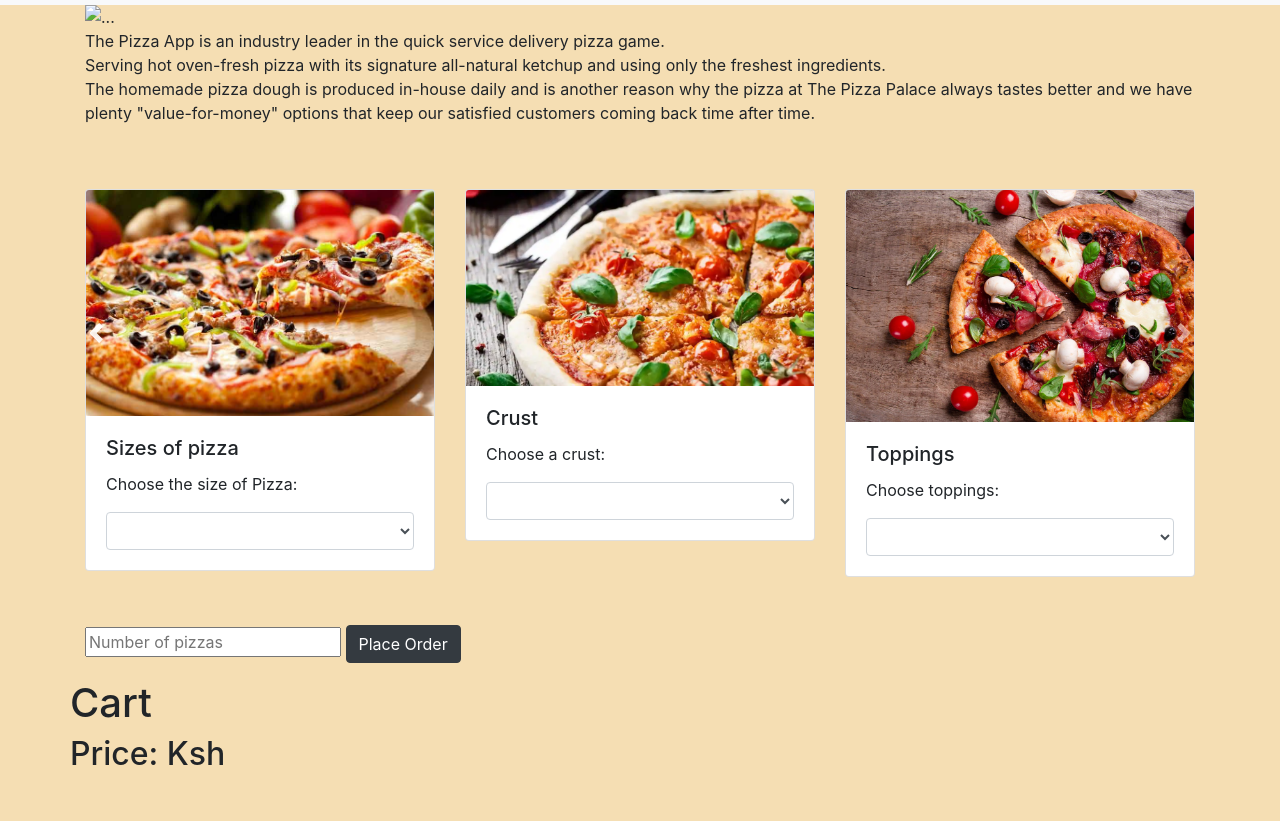
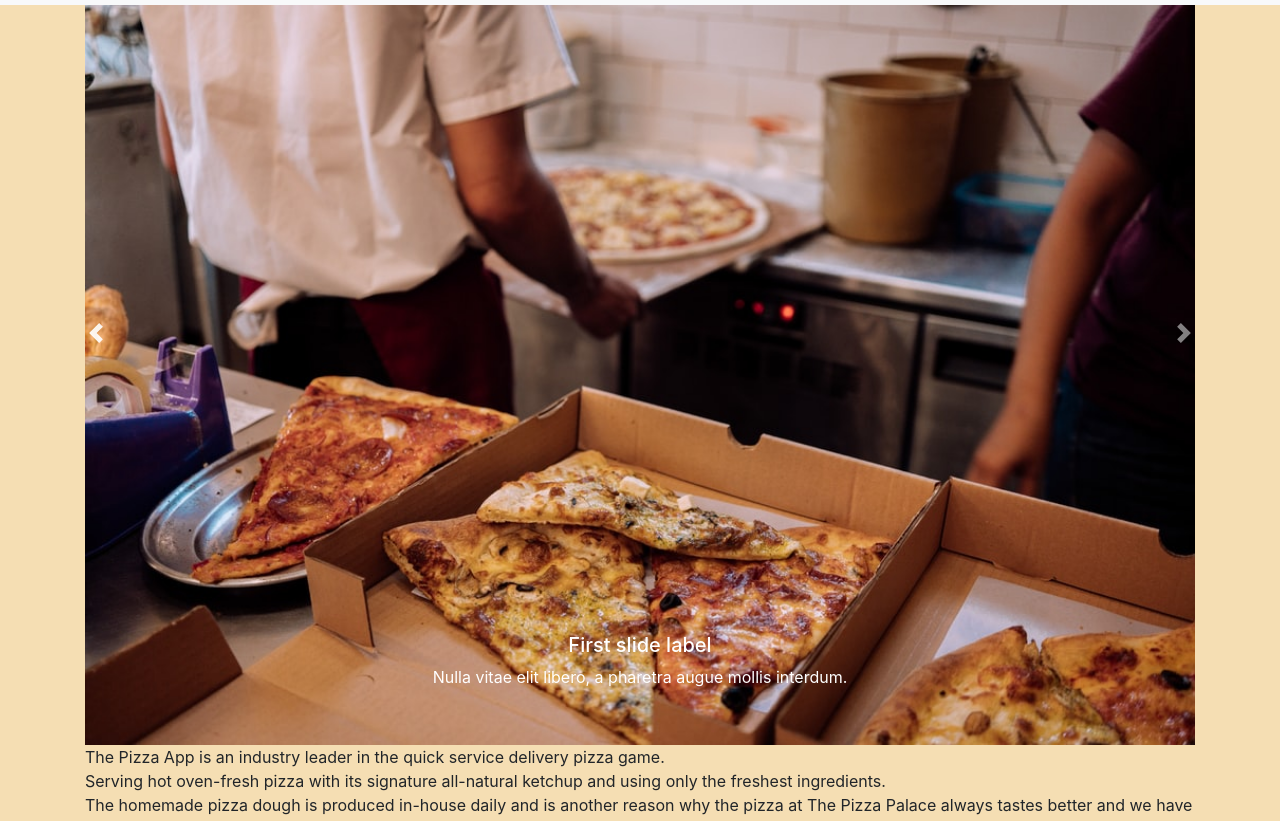
Before and after one commit to carol-wambui/Pizza-App, a plain HTML site: page index.html in a window 1280 px wide. Shown: the part 67-888 px from the top of the page. Drawn offline with nearby package versions, Linux system fonts and the light colour scheme; the site is published under a folder, as on GitHub Pages, so addresses that start at the root find nothing.

Commit message:
edit images

```diff
--- a/index.html
+++ b/index.html
@@ -33,7 +33,7 @@
       </div>
       <div class="carousel-inner">
         <div class="carousel-item active">
-          <img src="/images/background 2.jpeg" class="d-block w-100" alt="...">
+          <img src="./images/background 2.jpeg" class="d-block w-100" alt="...">
           <div class="carousel-caption d-none d-md-block">
             <h5>First slide label</h5>
             <p>Nulla vitae elit libero, a pharetra augue mollis interdum.</p>
```
